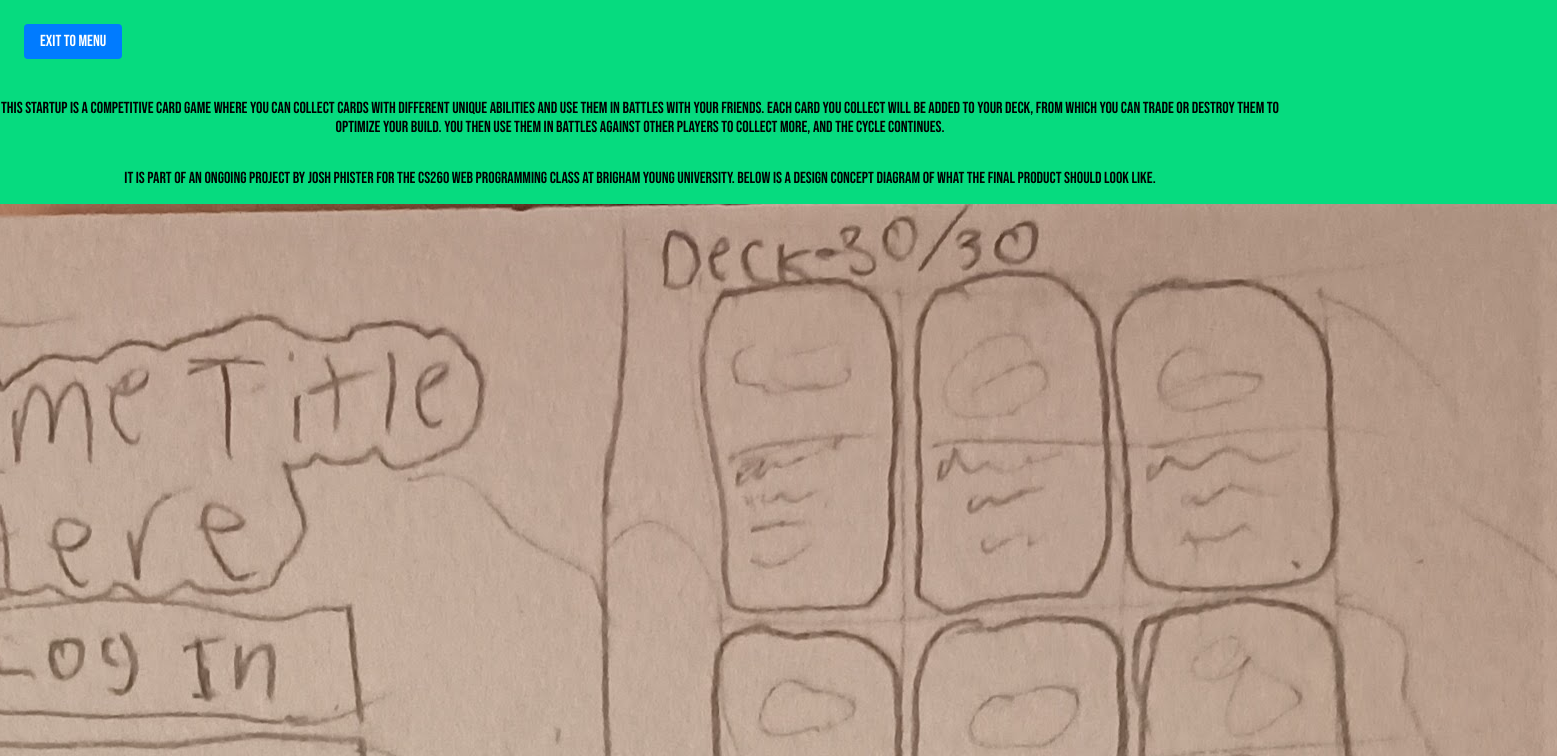
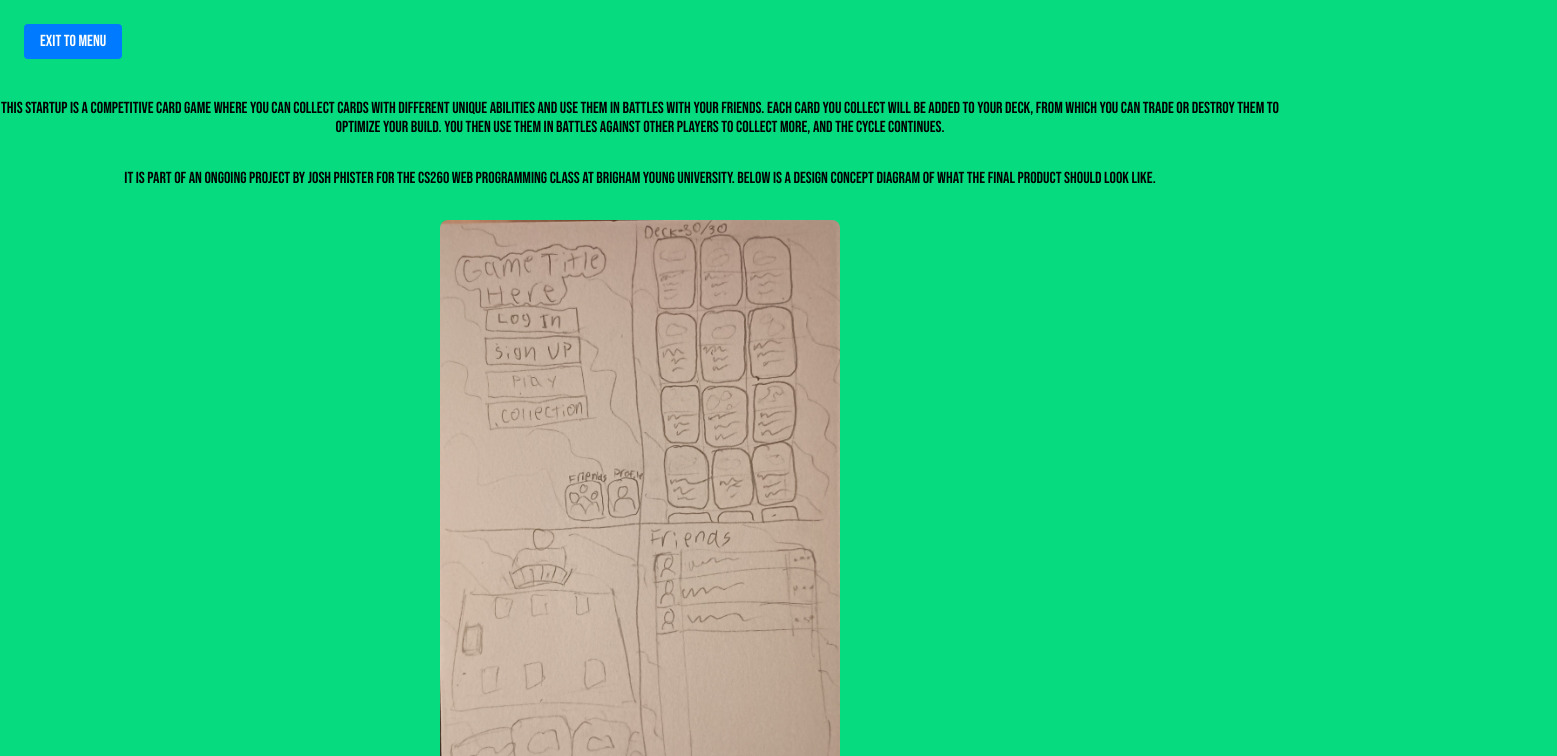
Before and after one commit to pjoshk1-dev/Startup, a React (Vite) app: page /about in a window 1280 px wide. Shown: the top 756 px of the page, 1557 px wide, since content can reach past the window. Built offline with nearby package versions, Linux system fonts and the light colour scheme.

Commit message:
resized about image

```diff
--- a/src/about/about.css
+++ b/src/about/about.css
@@ -2,3 +2,12 @@ header {
   padding: 1.5rem;
   background-color: #06db7f;
 }
+
+img {
+  max-width: 100%;   /* Prevents overflow */
+  height: auto;      /* Keeps aspect ratio */
+  width: 400px;      /* Or whatever size you want */
+  display: block;    /* Removes inline spacing */
+  margin: 1rem auto; /* Optional: centers the image */
+  border-radius: 8px; /* Optional: style it */
+}
```
